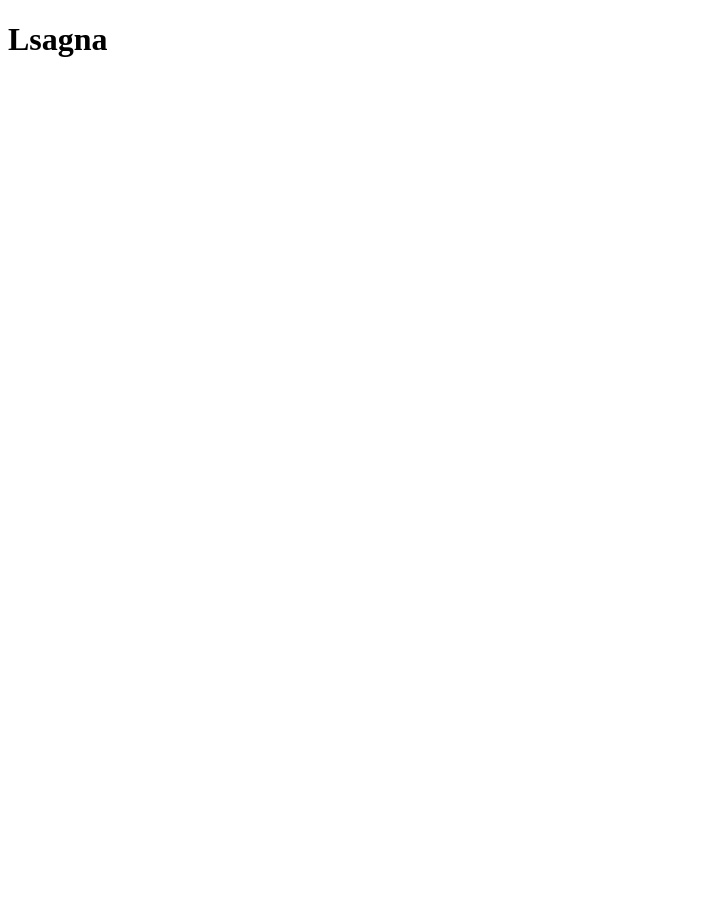
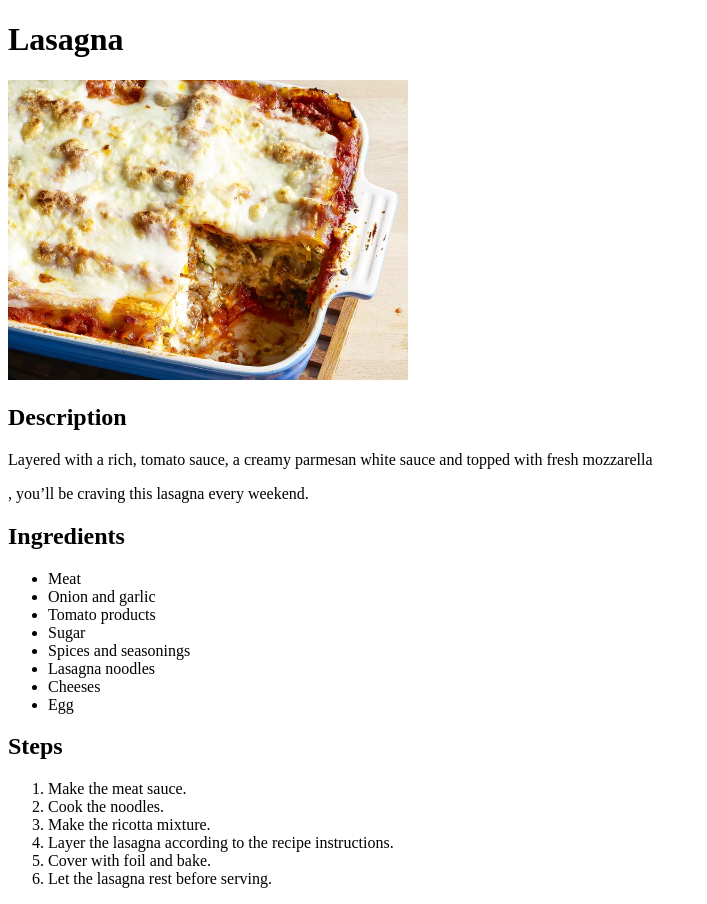
Before and after one commit to oubijjane/odin-recipes, a plain HTML site: page recipes/lasagna.html in a window 1280 px wide. Shown: the whole page, without its empty margins (0-707 px from the left). Before the commit the page ends 800 px from the top, so only its background shows below. Drawn offline with Linux system fonts and the light colour scheme.

Commit message:
change lasagna page
add image and description with the ingredients and
setps for the recipe

```diff
--- a/recipes/lasagna.html
+++ b/recipes/lasagna.html
@@ -1,11 +1,38 @@
 <!DOCTYPE html>
 <html lang="en">
+
 <head>
     <meta charset="UTF-8">
     <meta name="viewport" content="width=device-width, initial-scale=1.0">
     <title>lasagna</title>
 </head>
+
 <body>
-    <h1>Lsagna</h1>
+    <h1>Lasagna</h1>
+    <img src="../images/lasanga.png" alt="lasagna" height="300">
+    <h2>Description</h2>
+    <p>Layered with a rich, tomato sauce, a creamy parmesan white sauce and topped with fresh mozzarella</p>
+    <p>, you’ll be craving this lasagna every weekend.</p>
+    <h2>Ingredients</h2>
+    <ul>
+        <li>Meat</li>
+        <li>Onion and garlic</li>
+        <li>Tomato products</li>
+        <li>Sugar</li>
+        <li>Spices and seasonings</li>
+        <li>Lasagna noodles</li>
+        <li>Cheeses</li>
+        <li>Egg</li>
+    </ul>
+    <h2>Steps</h2>
+    <ol>
+        <li>Make the meat sauce.</li>
+        <li>Cook the noodles.</li>
+        <li>Make the ricotta mixture.</li>
+        <li>Layer the lasagna according to the recipe instructions.</li>
+        <li>Cover with foil and bake.</li>
+        <li>Let the lasagna rest before serving.</li>
+    </ol>
 </body>
+
 </html>
```
Also changed, not shown: images/lasanga.png (added).
